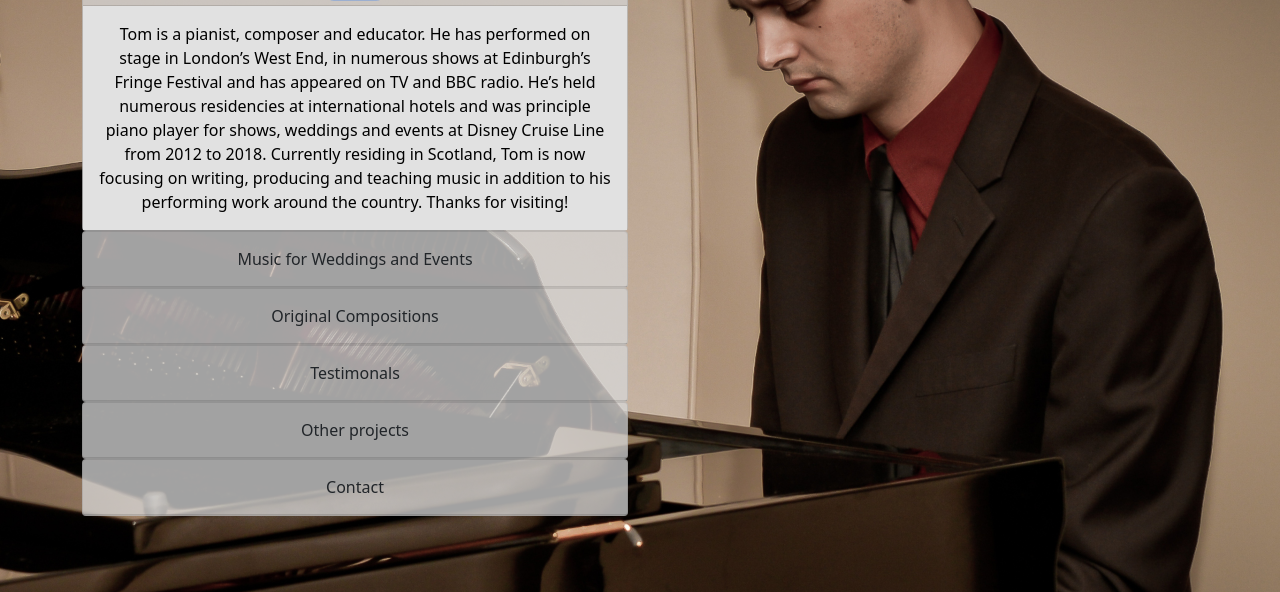
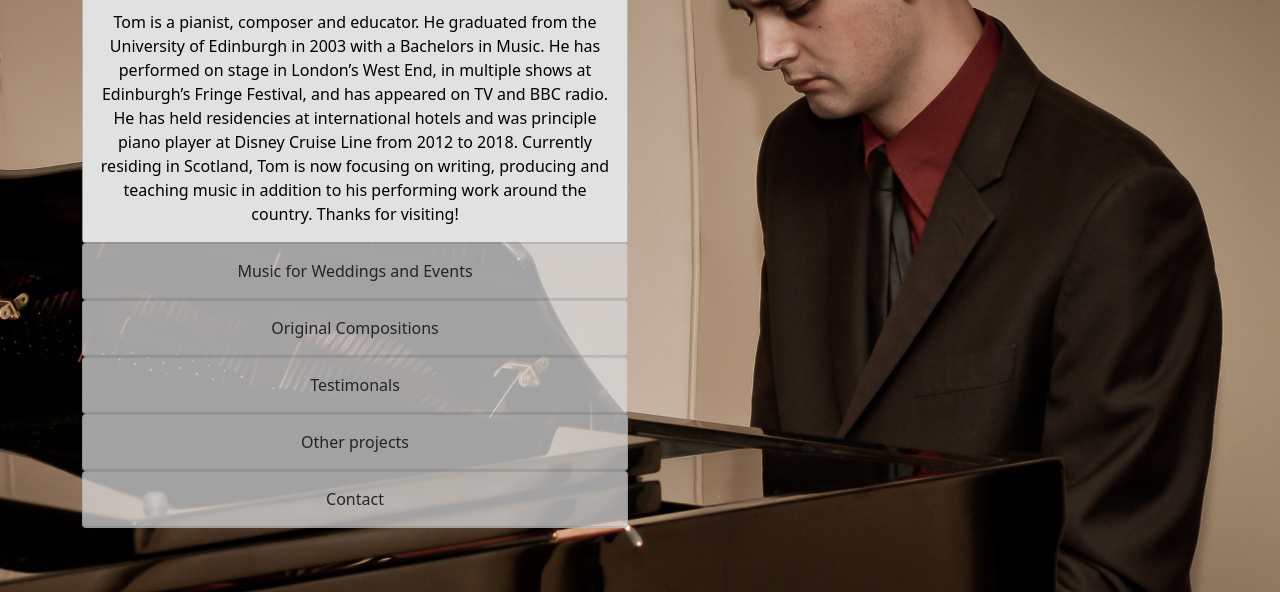
Before and after one commit to tomonpiano/tomonpiano, a plain HTML site: page index.html in a window 1280 px wide. Both pictures are taken after a click on the button "Bio". Shown: the part 208-800 px from the top of the page. Drawn offline with nearby package versions, Linux system fonts and the light colour scheme.

Commit message:
edit bio

```diff
--- a/index.html
+++ b/index.html
@@ -36,7 +36,7 @@
             <div id="collapseOne" class="collapse" aria-labelledby="headingOne" data-parent="#accordion">
               <div class="card-body" style="background-color: rgba(225,225,225,1);">
                 <p class="card-text black-text">
-                  Tom is a pianist, composer and educator. He has performed on stage in London’s West End, in numerous shows at Edinburgh’s Fringe Festival and has appeared on TV and BBC radio. He’s held numerous residencies at international hotels and was principle piano player for shows, weddings and events at Disney Cruise Line from 2012 to 2018. Currently residing in Scotland, Tom is now focusing on writing, producing and teaching music in addition to his performing work around the country. Thanks for visiting!
+                  Tom is a pianist, composer and educator. He graduated from the University of Edinburgh in 2003 with a Bachelors in Music. He has performed on stage in London’s West End, in multiple shows at Edinburgh’s Fringe Festival, and has appeared on TV and BBC radio. He has held residencies at international hotels and was principle piano player at Disney Cruise Line from 2012 to 2018. Currently residing in Scotland, Tom is now focusing on writing, producing and teaching music in addition to his performing work around the country. Thanks for visiting!
                 </p>
               </div>
             </div>
```
